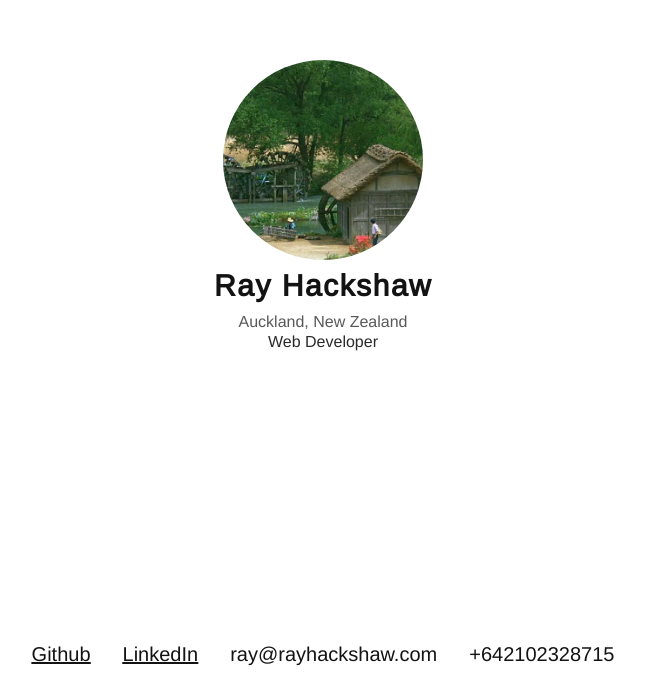
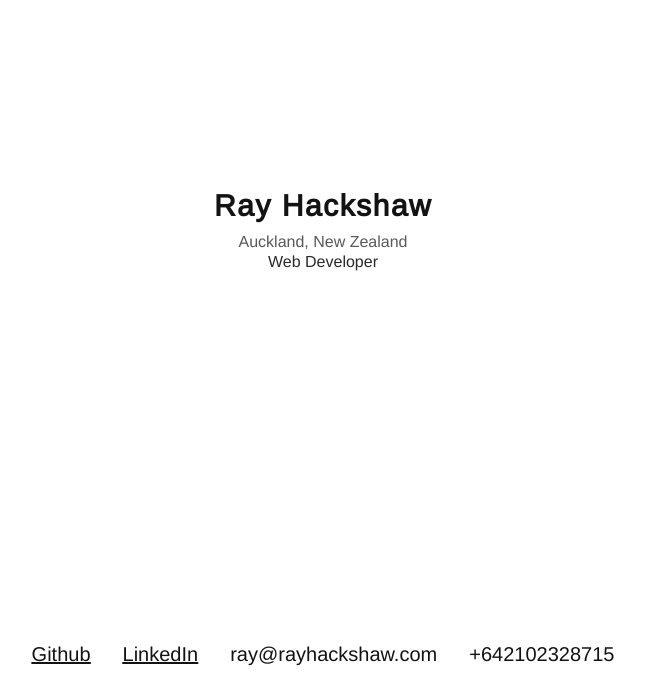
Before and after one commit to Ray-Hackshaw/phoenix, a Nuxt app in the folder nuxt-app/: page / in a window 1280 px wide. Shown: the part 116-800 px from the top of the page, without its empty margins (317-962 px from the left). Built offline with nearby package versions, Linux system fonts and the light colour scheme.

Commit message:
fix: remove image

```diff
--- a/nuxt-app/pages/index.vue
+++ b/nuxt-app/pages/index.vue
@@ -22,19 +22,6 @@ function goToGithub() {
     <div class="max-w-7xl w-full flex items-center rounded-md z-[10]">
       <div class="max-w-5xl w-full mx-auto min-h-[30vh] text-[#131313]">
         <div class="p-4 mt-2 w-full max-w-3xl mx-auto text-center space-y-2">
-          <div
-            class="rounded-full w-fit overflow-hidden flex mx-auto -mt-32 relative cursor-pointer"
-            @click="goToGithub"
-          >
-            <NuxtImg
-              src="/avi2.jfif"
-              format="jfif"
-              alt="Avatar image of Ray Hackshaw"
-              width="200"
-              height="200"
-            />
-          </div>
-
           <h1 class="font-bold tracking-wider text-2xl md:text-3xl">
             Ray Hackshaw
           </h1>
```
